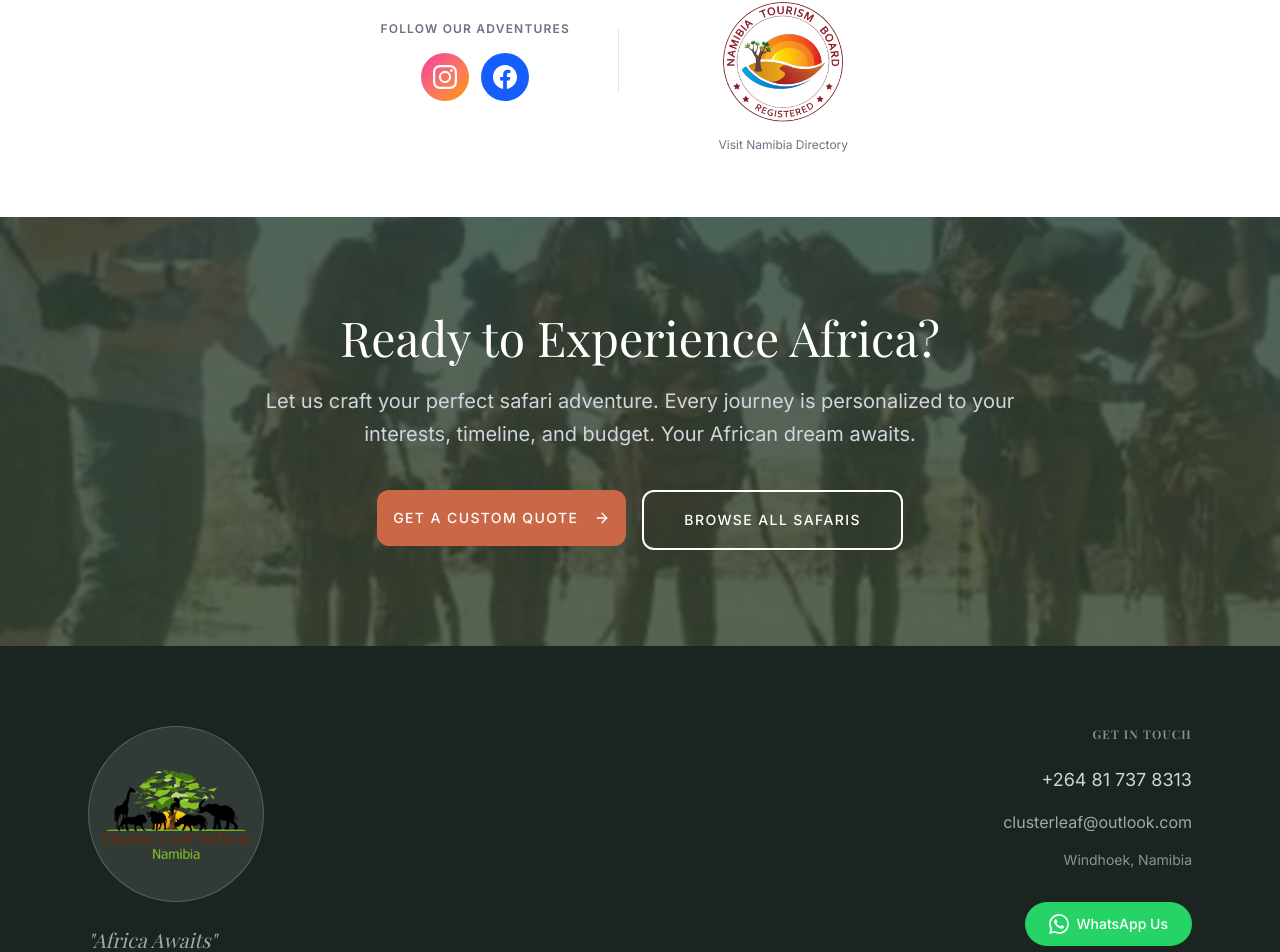
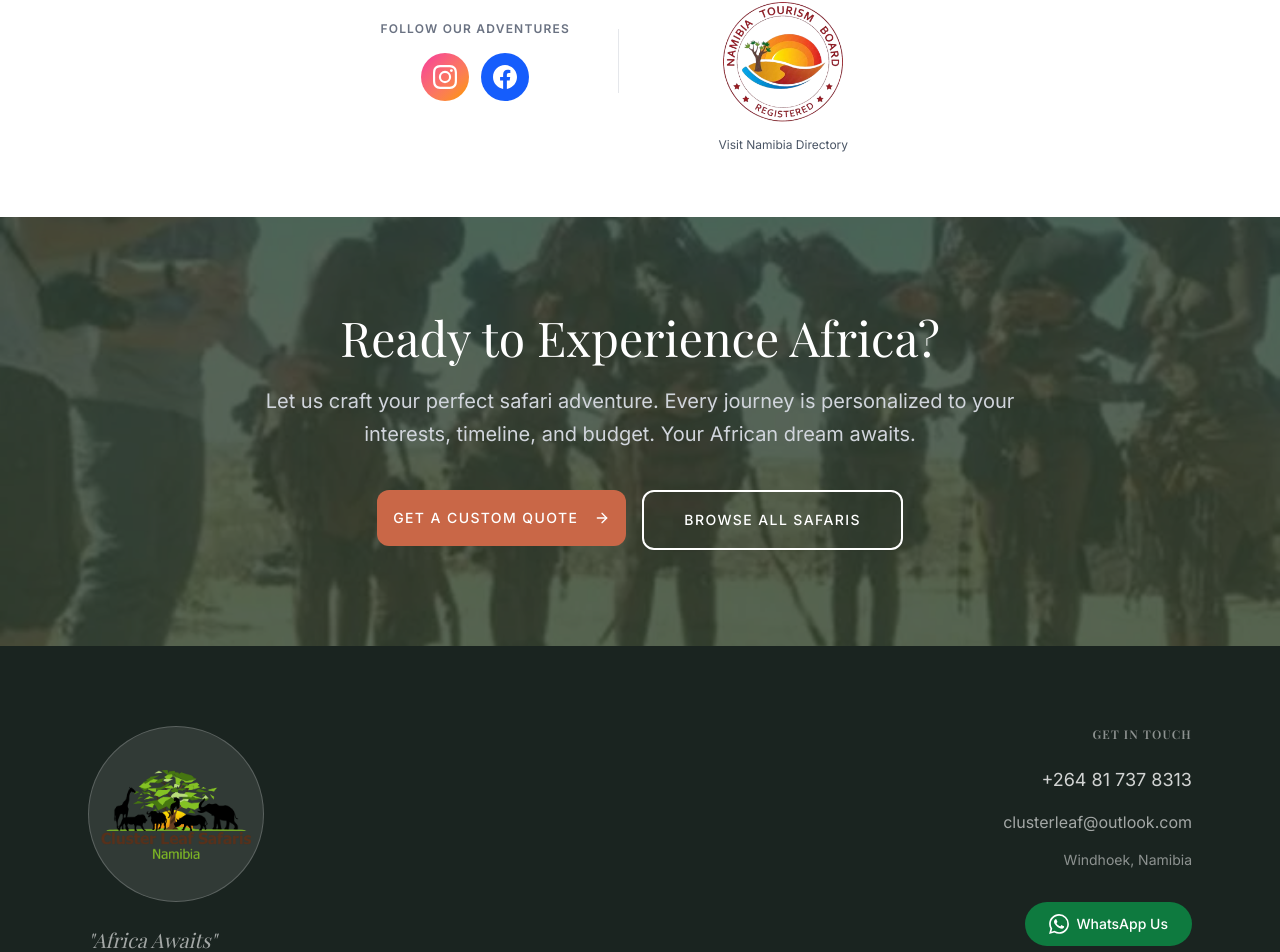
Before and after one commit to tangison/clusterleaf-safaris, a Next.js app: page / in a window 1280 px wide. Shown: the part 3891-4843 px from the top of the page. Built offline with nearby package versions, Linux system fonts and the light colour scheme; a web font is replaced by a local one.

Commit message:
a11y(contrast): AA WhatsApp green (#0E7A3F), deepen sunset-dark (#B0502F = 5.2:1), NTB link gray-600

```diff
--- a/src/app/faq/page.tsx
+++ b/src/app/faq/page.tsx
@@ -72,7 +72,7 @@ export default function FAQPage() {
               href={`https://wa.me/${companyInfo.whatsapp.replace(/\+/g, "").replace(/\s/g, "")}`}
               target="_blank"
               rel="noopener noreferrer"
-              className="px-8 py-4 bg-[#25D366] text-white rounded-full font-semibold hover:bg-[#128C7E] transition-colors duration-200"
+              className="px-8 py-4 bg-[#0E7A3F] text-white rounded-full font-semibold hover:bg-[#0B6A37] transition-colors duration-200"
             >
               WhatsApp Us
             </a>
--- a/src/components/Footer.tsx
+++ b/src/components/Footer.tsx
@@ -135,7 +135,7 @@ export default function Footer() {
               href={`https://wa.me/${whatsappClean}?text=Hi!%20I'm%20interested%20in%20learning%20more%20about%20your%20safaris.`}
               target="_blank"
               rel="noopener noreferrer"
-              className="inline-flex items-center gap-2 mt-8 px-6 py-3 bg-[#25D366] hover:bg-[#22c55e] text-white text-sm font-medium rounded-full transition-all duration-200"
+              className="inline-flex items-center gap-2 mt-8 px-6 py-3 bg-[#0E7A3F] hover:bg-[#0B6A37] text-white text-sm font-medium rounded-full transition-all duration-200"
             >
               <svg viewBox="0 0 24 24" className="w-5 h-5 fill-current">
                 <path d="M17.472 14.382c-.297-.149-1.758-.867-2.03-.967-.273-.099-.471-.148-.67.15-.197.297-.767.966-.94 1.164-.173.199-.347.223-.644.075-.297-.15-1.255-.463-2.39-1.475-.883-.788-1.48-1.761-1.653-2.059-.173-.297-.018-.458.13-.606.134-.133.298-.347.446-.52.149-.174.198-.298.298-.497.099-.198.05-.371-.025-.52-.075-.149-.669-1.612-.916-2.207-.242-.579-.487-.5-.669-.51-.173-.008-.371-.01-.57-.01-.198 0-.52.074-.792.372-.272.297-1.04 1.016-1.04 2.479 0 1.462 1.065 2.875 1.213 3.074.149.198 2.096 3.2 5.077 4.487.709.306 1.262.489 1.694.625.712.227 1.36.195 1.871.118.571-.085 1.758-.719 2.006-1.413.248-.694.248-1.289.173-1.413-.074-.124-.272-.198-.57-.347m-5.421 7.403h-.004a9.87 9.87 0 01-5.031-1.378l-.361-.214-3.741.982.998-3.648-.235-.374a9.86 9.86 0 01-1.51-5.26c.001-5.45 4.436-9.884 9.888-9.884 2.64 0 5.122 1.03 6.988 2.898a9.825 9.825 0 012.893 6.994c-.003 5.45-4.437 9.884-9.885 9.884m8.413-18.297A11.815 11.815 0 0012.05 0C5.495 0 .16 5.335.157 11.892c0 2.096.547 4.142 1.588 5.945L.057 24l6.305-1.654a11.882 11.882 0 005.683 1.448h.005c6.554 0 11.89-5.335 11.893-11.893a11.821 11.821 0 00-3.48-8.413Z"/>
--- a/src/components/SocialProofSection.tsx
+++ b/src/components/SocialProofSection.tsx
@@ -87,7 +87,7 @@ export default function SocialProofSection() {
                 loading="lazy"
               />
             </a>
-            <p className="text-xs text-gray-500 mt-2">
+            <p className="text-xs text-gray-600 mt-2">
               <a
                 href={companyInfo.socialLinks.visitNamibia}
                 target="_blank"
--- a/src/components/sections/FAQSection.tsx
+++ b/src/components/sections/FAQSection.tsx
@@ -176,7 +176,7 @@ export default function FAQSection({
             href={`https://wa.me/${companyInfo.whatsapp.replace(/\+/g, "").replace(/\s/g, "")}` }
             target="_blank"
             rel="noopener noreferrer"
-            className="px-6 py-3 bg-[#25D366] text-white rounded-full font-medium hover:bg-[#128C7E] transition-colors duration-200"
+            className="px-6 py-3 bg-[#0E7A3F] text-white rounded-full font-medium hover:bg-[#0B6A37] transition-colors duration-200"
           >
             WhatsApp Us
           </a>
--- a/src/components/widgets/WhatsAppWidget.tsx
+++ b/src/components/widgets/WhatsAppWidget.tsx
@@ -92,7 +92,7 @@ export default function WhatsAppWidget({
       {isOpen && (
         <div className="mb-3 bg-white rounded-xl shadow-xl w-[240px] sm:w-[280px] animate-in slide-in-from-bottom-2 duration-200 border border-gray-100">
           {/* Header */}
-          <div className="bg-gradient-to-r from-[#25D366] to-[#128C7E] text-white p-3 rounded-t-xl flex items-center justify-between">
+          <div className="bg-gradient-to-r from-[#0E7A3F] to-[#0E7A3F] text-white p-3 rounded-t-xl flex items-center justify-between">
             <div className="flex items-center gap-2">
               <div className="w-9 h-9 rounded-full bg-white/20 flex items-center justify-center">
                 <MessageCircle size={18} className="text-white" />
@@ -121,7 +121,7 @@ export default function WhatsAppWidget({
 
             <button
               onClick={handleWhatsAppClick}
-              className="w-full bg-[#25D366] hover:bg-[#128C7E] text-white font-medium py-2.5 rounded-full text-xs flex items-center justify-center gap-2 transition-colors"
+              className="w-full bg-[#0E7A3F] hover:bg-[#0B6A37] text-white font-medium py-2.5 rounded-full text-xs flex items-center justify-center gap-2 transition-colors"
             >
               <MessageCircle size={14} />
               Start Chat
@@ -133,7 +133,7 @@ export default function WhatsAppWidget({
       {/* Floating Button - Smaller */}
       <button
         onClick={() => setIsOpen(!isOpen)}
-        className="relative w-11 h-11 sm:w-12 sm:h-12 bg-[#25D366] hover:bg-[#128C7E] rounded-full shadow-md hover:shadow-lg transition-all duration-200 flex items-center justify-center"
+        className="relative w-11 h-11 sm:w-12 sm:h-12 bg-[#0E7A3F] hover:bg-[#0B6A37] rounded-full shadow-md hover:shadow-lg transition-all duration-200 flex items-center justify-center"
         aria-label="Contact us on WhatsApp"
       >
         {/* WhatsApp Icon */}
--- a/tailwind.config.ts
+++ b/tailwind.config.ts
@@ -59,7 +59,7 @@ const config: Config = {
         sunset: {
           DEFAULT: "#D97757",
           light: "#E98767",
-          dark: "#C96747",
+          dark: "#B0502F",
         },
         gold: "#D4AF37",
         charcoal: "#333333",
```
